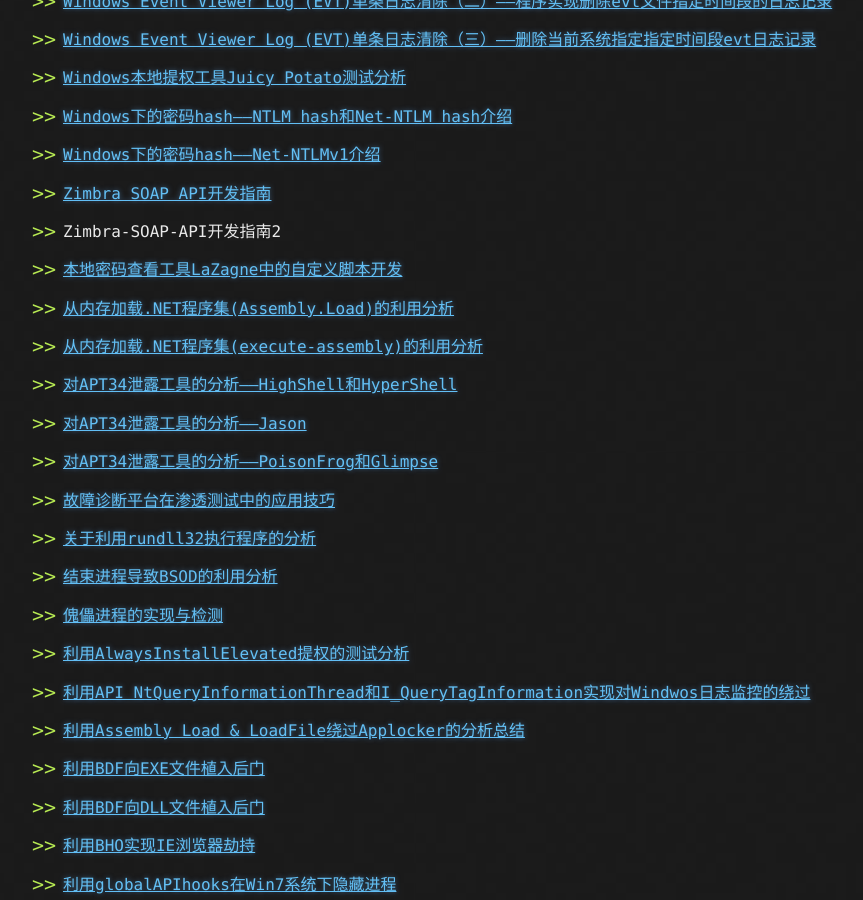
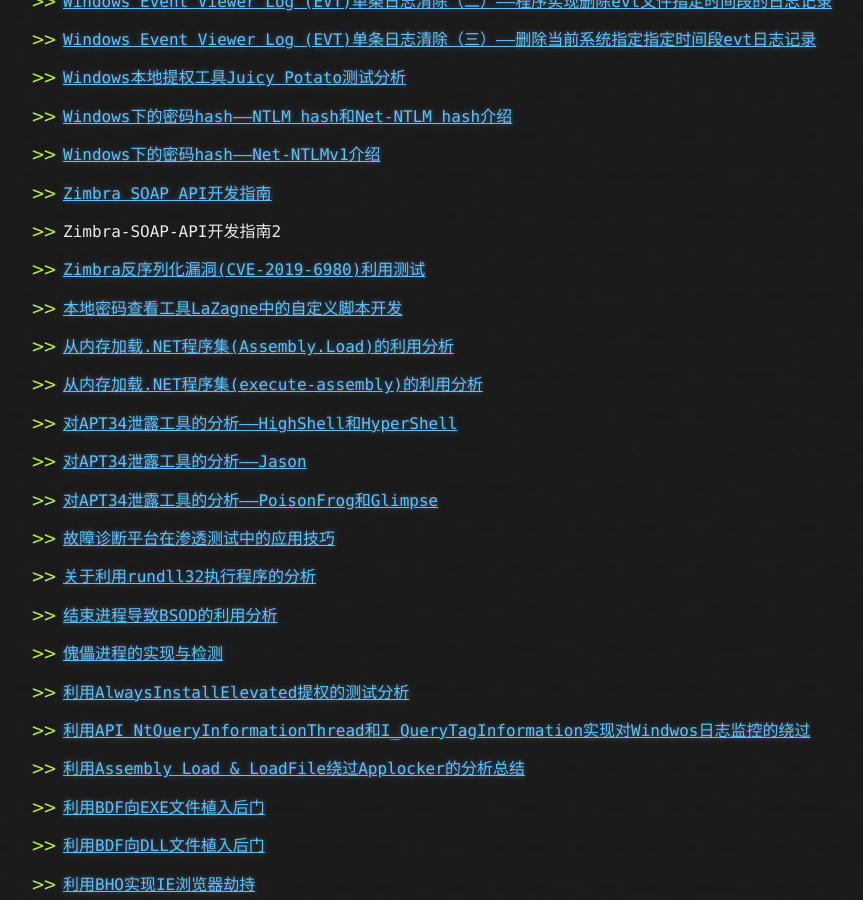
Before and after one commit to 3gstudent/3gstudent.github.io, a Jekyll site: the page built from about.md, in a window 1280 px wide and 900 px high, scrolled down 4868 px. Shown: the whole window, without its empty margins (117-980 px from the left). Built offline with Jekyll 4.4.1, drawn with Linux system fonts in a browser that asks for light colours.

Commit message:
Update about.md

```diff
--- a/about.md
+++ b/about.md
@@ -351,6 +351,9 @@ Github:   [3gstudent](https://github.com/3gstudent)
 
 -
  Zimbra-SOAP-API开发指南2
+
+ -
+ [Zimbra反序列化漏洞(CVE-2019-6980)利用测试](https://3gstudent.github.io/Zimbra%E5%8F%8D%E5%BA%8F%E5%88%97%E5%8C%96%E6%BC%8F%E6%B4%9E(CVE-2019-6980)%E5%88%A9%E7%94%A8%E6%B5%8B%E8%AF%95)
 
 -
  [本地密码查看工具LaZagne中的自定义脚本开发](https://3gstudent.github.io/%E6%9C%AC%E5%9C%B0%E5%AF%86%E7%A0%81%E6%9F%A5%E7%9C%8B%E5%B7%A5%E5%85%B7LaZagne%E4%B8%AD%E7%9A%84%E8%87%AA%E5%AE%9A%E4%B9%89%E8%84%9A%E6%9C%AC%E5%BC%80%E5%8F%91)
```
